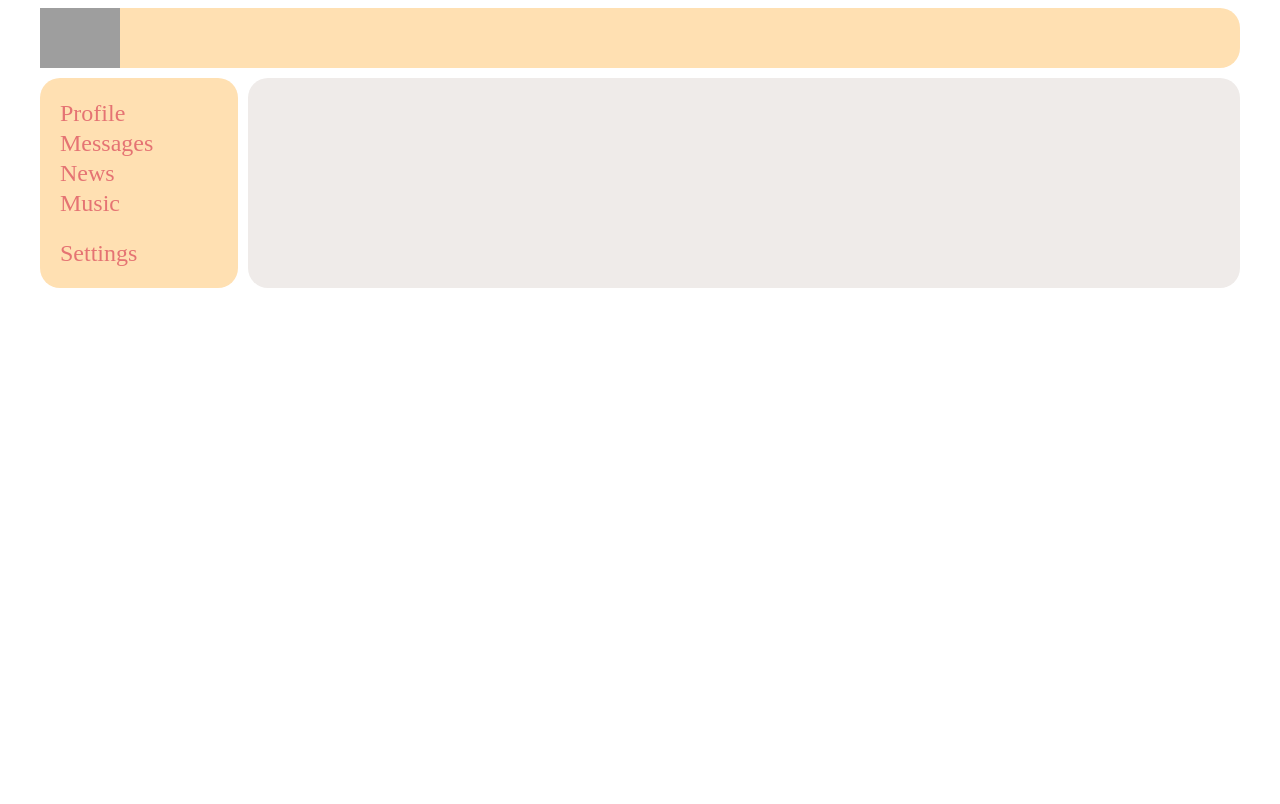
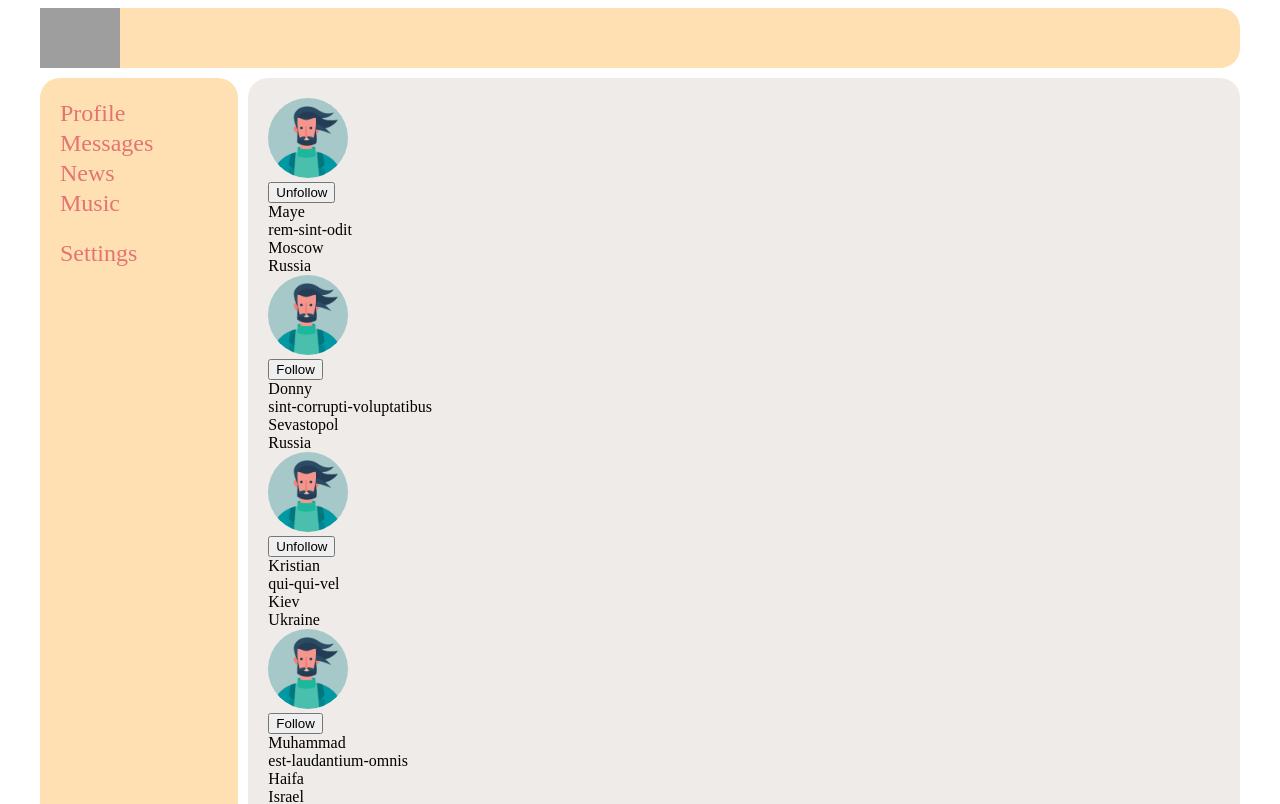
Before and after one commit to grecha2003/GabeNet, a React (Create React App) app: page /users in a window 1280 px wide. Shown: the top 804 px of the page. Built offline with nearby package versions, Linux system fonts and the light colour scheme; grey boxes are pictures that could not be loaded.

Commit message:
added Users

```diff
--- a/src/App.js
+++ b/src/App.js
@@ -6,6 +6,7 @@ import Profile from './Components/Profile/Profile';
 import { Route, Routes } from 'react-router';
 import { BrowserRouter } from 'react-router-dom';
 import MessagesContainer from './Components/Messages/MessagesContainer';
+import UsersContainer from './Components/Users/UsersContainer';
 
 function App() {
 	return (
@@ -17,6 +18,7 @@ function App() {
 					<Routes>
 						<Route path='/messages' element={<MessagesContainer />} />
 						<Route path='/' element={<Profile />} />
+						<Route path='/users' element={<UsersContainer />} />
 					</Routes>
 				</div>
 			</div>
--- /dev/null
+++ b/src/Components/Users/Users.jsx
@@ -0,0 +1,95 @@
+import React from 'react';
+import avatarImg from '../../Components/assets/ava.png'
+import classes from './Users.module.css'
+
+const Users = (props) => {
+	if (props.users.length === 0) {
+		props.setUsers([
+			{
+				id: 0,
+				key: 0,
+				avatarImg: '../../src/Components/assets/ava.png',
+				followed: true,
+				name: 'Maye',
+				status: 'rem-sint-odit',
+				location: { state: 'Russia', city: 'Moscow' },
+			},
+			{
+				id: 1,
+				key: 1,
+				avatarImg: '../../src/Components/assets/ava.png',
+				followed: false,
+				name: 'Donny',
+				status: 'sint-corrupti-voluptatibus',
+				location: { state: 'Russia', city: 'Sevastopol' },
+			},
+			{
+				id: 2,
+				key: 2,
+				avatarImg: '../../src/Components/assets/ava.png',
+				followed: true,
+				name: 'Kristian',
+				status: 'qui-qui-vel',
+				location: { state: 'Ukraine', city: 'Kiev' },
+			},
+			{
+				id: 3,
+				key: 3,
+				avatarImg: '../../src/Components/assets/ava.png',
+				followed: false,
+				name: 'Muhammad',
+				status: 'est-laudantium-omnis',
+				location: { state: 'Israel', city: 'Haifa' },
+			},
+			{
+				id: 4,
+				key: 4,
+				avatarImg: '../../src/Components/assets/ava.png',
+				followed: true,
+				name: 'Sage',
+				status: 'et reiciendis ea',
+				location: { state: 'Belarus', city: 'Minsk' },
+			},
+			{
+				id: 5,
+				key: 5,
+				avatarImg: '../../src/Components/assets/ava.png',
+				followed: false,
+				name: 'Adolfo',
+				status: 'excepturi cum atque',
+				location: { state: 'Kanada', city: 'Toronto' },
+			}
+		])
+	}
+
+	return (
+		<div>
+			{
+				props.users.map(u => <div key={u.id}>
+					<span>
+						<div>
+							<img src={avatarImg} className={classes.avatarImg} />
+						</div>
+						<div>
+							{u.followed
+								? <button onClick={() => { props.unfollow(u.id) }}>Unfollow</button>
+								: <button onClick={() => { props.follow(u.id) }}>Follow</button>}
+						</div>
+					</span>
+					<span>
+						<span>
+							<div>{u.name}</div>
+							<div>{u.status}</div>
+						</span>
+						<span>
+							<div>{u.location.city}</div>
+							<div>{u.location.state}</div>
+						</span>
+					</span>
+				</div>)
+			}
+		</div>
+	);
+};
+
+export default Users;
--- /dev/null
+++ b/src/Components/Users/Users.module.css
@@ -0,0 +1,5 @@
+.avatarImg {
+	width: 80px;
+	height: 80px;
+	border-radius: 50px;
+}
--- /dev/null
+++ b/src/Components/Users/UsersContainer.jsx
@@ -0,0 +1,26 @@
+import React from 'react';
+import Users from './Users';
+import { connect } from 'react-redux';
+import { followActionCreator, setUsersActionCreator, unFollowActionCreator } from '../../Redux/usersReducer';
+
+let mapStateToProps = (state) => {
+	return {
+		users: state.usersPage.users
+	}
+}
+
+let mapDispatchToProps = (dispatch) => {
+	return {
+		follow: (userId) => {
+			dispatch(followActionCreator(userId))
+		},
+		unfollow: (userId) => {
+			dispatch(unFollowActionCreator(userId))
+		},
+		setUsers: (users) => {
+			dispatch(setUsersActionCreator(users))
+		}
+	}
+}
+
+export default connect(mapStateToProps, mapDispatchToProps)(Users);
--- a/src/Redux/reduxStore.js
+++ b/src/Redux/reduxStore.js
@@ -1,10 +1,12 @@
 import { combineReducers, legacy_createStore } from 'redux';
 import profileReducer from '../Redux/profileReducer';
 import messagesReducer from '../Redux/messagesReducer';
+import usersReducer from './usersReducer';
 
 let reducers = combineReducers({
 	profilePage: profileReducer,
 	messagesPage: messagesReducer,
+	usersPage: usersReducer,
 });
 
 let store = legacy_createStore(reducers);
--- /dev/null
+++ b/src/Redux/usersReducer.js
@@ -0,0 +1,67 @@
+import React from 'react';
+
+const FOLLOW = 'FOLLOW';
+const UNFOLLOW = 'UNFOLLOW';
+const SETUSERS = 'SETUSERS';
+
+let initialState = {
+	users: [],
+};
+
+const usersReducer = (state = initialState, action) => {
+	switch (action.type) {
+		case FOLLOW: {
+			return {
+				...state,
+				users: state.users.map((u) => {
+					if (u.id === action.userId) {
+						return { ...u, followed: true };
+					}
+					return u;
+				}),
+			};
+		}
+		case UNFOLLOW: {
+			return {
+				...state,
+				users: state.users.map((u) => {
+					if (u.id === action.userId) {
+						return { ...u, followed: false };
+					}
+					return u;
+				}),
+			};
+		}
+		case SETUSERS: {
+			return {
+				...state,
+				users: [...state.users, ...action.users],
+			};
+		}
+		default:
+			return state;
+	}
+};
+
+export const followActionCreator = (userId) => {
+	return {
+		type: 'FOLLOW',
+		userId,
+	};
+};
+
+export const unFollowActionCreator = (userId) => {
+	return {
+		type: 'UNFOLLOW',
+		userId,
+	};
+};
+
+export const setUsersActionCreator = (users) => {
+	return {
+		type: 'SETUSERS',
+		users,
+	};
+};
+
+export default usersReducer;
```
